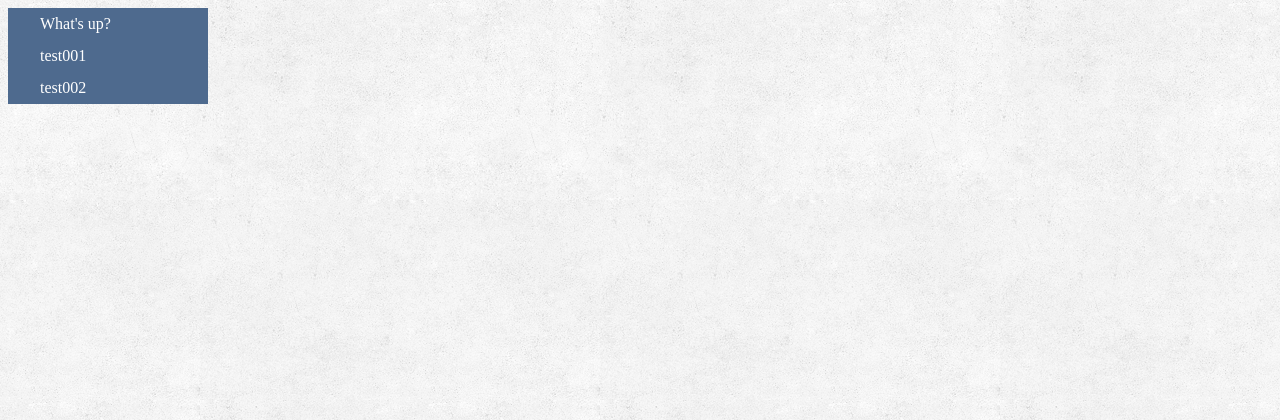
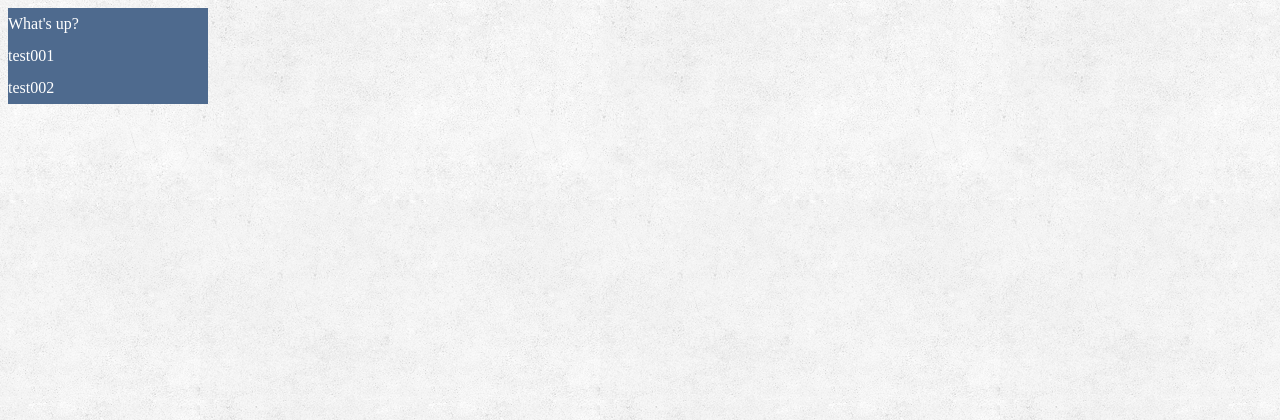
Before and after one commit to jinglepp/mysite, a Django app: template polls/templates/polls/index.html in a window 1280 px wide. Shown: the top 420 px of the page. Run offline with Django 3.2, Linux system fonts and the light colour scheme; the template is opened without the code that fills it: values that come from a table or form of the project are taken from there, others are empty; data comes from the database, SQL or seed files in the repository; both versions use the stored data as it was after the commit.

Commit message:
polls添加样式

```diff
--- a/polls/models.py
+++ b/polls/models.py
@@ -17,6 +17,10 @@ class Question(models.Model):
         now = timezone.now()
         return now - datetime.timedelta(days=1) <= self.pub_date <= now
 
+    was_published_recently.admin_order_field = 'pub_date'
+    was_published_recently.boolean = True
+    was_published_recently.short_description = "最近发布？"
+
 
 class Choice(models.Model):
     question = models.ForeignKey(Question, on_delete=models.CASCADE)
--- a/polls/static/polls/style.css
+++ b/polls/static/polls/style.css
@@ -1,21 +1,15 @@
-li a {
+#poll_list a {
     color: white;
     text-decoration: none;
 }
 
-li a:hover {
+#poll_list a:hover {
     text-decoration: underline;
-}
-
-div ul {
-    padding: 0;
-    margin: 0;
 }
 
 #poll_list div {
     text-align: left;
     line-height: 32px;
-    color: white;
     width: 200px;
     height: 32px;
     background-color: #4e6a8e;
@@ -26,11 +20,6 @@ div ul {
     background-color: #6684b4;
 }
 
-#poll_list li {
-    list-style: none;
-    padding-left: 32px;
-}
-
 body {
     background: #fff url("images/backgound.png");
 }
--- a/polls/templates/polls/index.html
+++ b/polls/templates/polls/index.html
@@ -2,14 +2,14 @@
 <link rel="stylesheet" href="{% static 'polls/style.css' %}">
 <div id="poll_list">
     {% if latest_question_list %}
-        <ul>
-            {% for question in latest_question_list %}
-                {#<li><a href="/polls/{{ question.id }}">{{ question.question_text }} - {{ question.pub_date }}</a></li>#}
+        {% for question in latest_question_list %}
+            {#<li><a href="/polls/{{ question.id }}">{{ question.question_text }} - {{ question.pub_date }}</a></li>#}
+            <a href="{% url 'polls:detail' question.id %}">
                 <div>
-                    <li><a href="{% url 'polls:detail' question.id %}">{{ question.question_text }}</a></li>
+                    {{ question.question_text }}
                 </div>
-            {% endfor %}
-        </ul>
+            </a>
+        {% endfor %}
     {% else %}
         <p>目前没有可用Polls。</p>
     {% endif %}
```
Also changed, not shown: mysite/settings.py (+1 -7 lines), polls/admin.py (+28 -2 lines), polls/templates/polls/detail.html (+10 -5 lines), templates/admin/base_site.html (added, +10 -0 lines), db.sqlite3.
